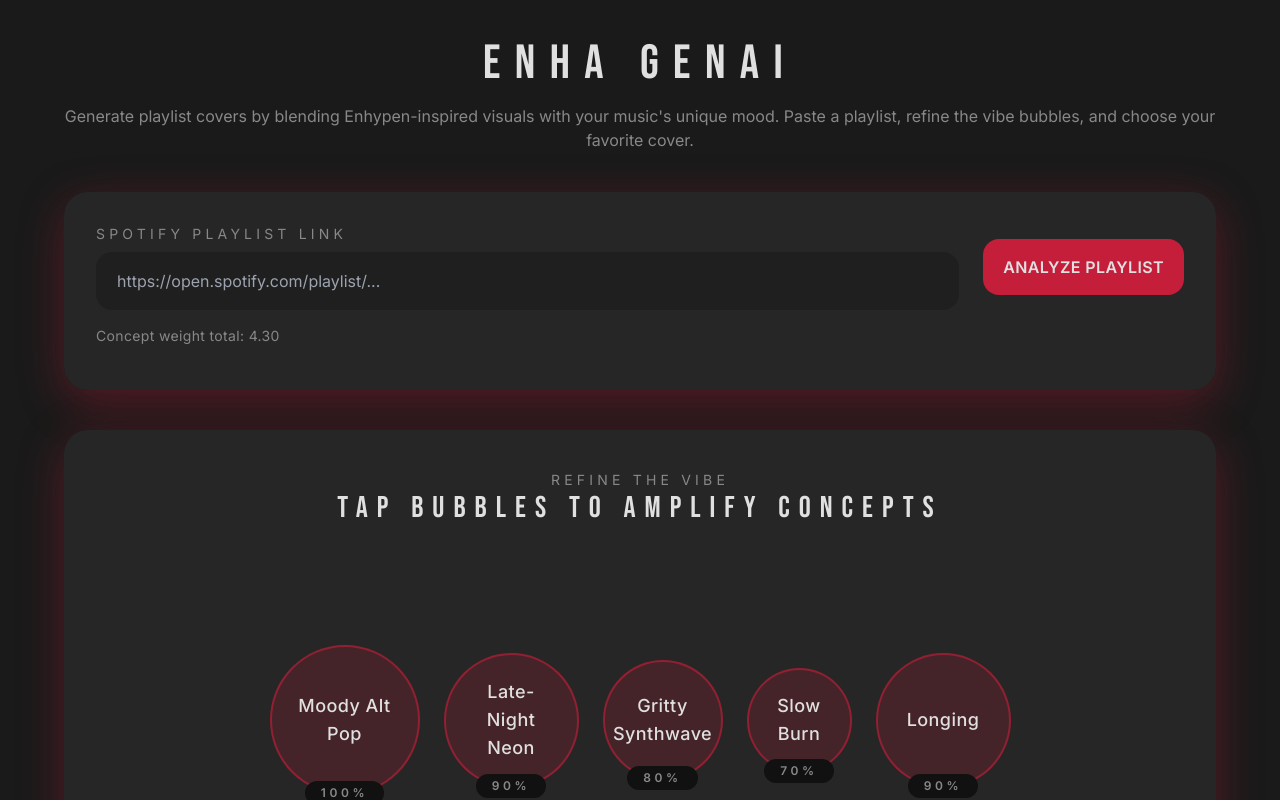
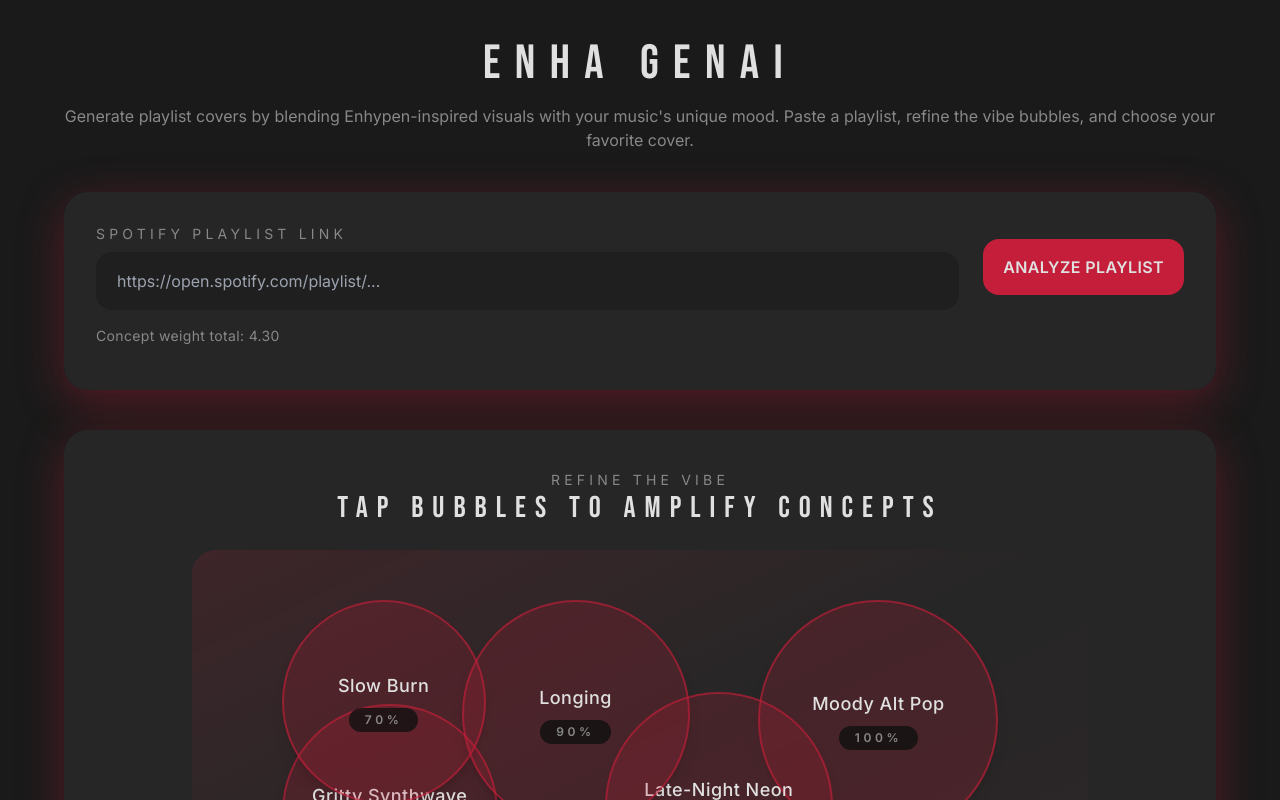
Before and after one commit to ellylai/enha-genai, a React (Create React App) app in the folder node/: page / in a window 1280 px wide. Shown: the top 800 px of the page. Built offline with nearby package versions, Linux system fonts and the light colour scheme.

Commit message:
feat: improve bubble logic

```diff
--- a/node/src/App.js
+++ b/node/src/App.js
@@ -1,4 +1,4 @@
-import { useMemo, useState } from "react";
+import { useEffect, useMemo, useRef, useState } from "react";
 import PlaylistInput from "./components/PlaylistInput";
 import BubbleCanvas from "./components/BubbleCanvas";
 import CoverGallery from "./components/CoverGallery";
@@ -25,26 +25,41 @@ function App() {
   const [errorMessage, setErrorMessage] = useState("");
   const [isLoading, setIsLoading] = useState(false);
 
-  const totalWeight = useMemo(
-    () => bubbleConcepts.reduce((acc, bubble) => acc + bubble.weight, 0),
+  const conceptOverrides = useMemo(
+    () => bubbleConcepts.map(({ label, weight }) => ({ label, weight })),
     [bubbleConcepts],
   );
 
-  const handleAdjustBubble = (id, weight) => {
+  const bubbleTuples = useMemo(
+    () => conceptOverrides.map(({ label, weight }) => [label, weight]),
+    [conceptOverrides],
+  );
+
+  const conceptOverridesJSON = useMemo(
+    () => JSON.stringify(conceptOverrides, null, 2),
+    [conceptOverrides],
+  );
+
+  const conceptOverridesRef = useRef(conceptOverrides);
+  const conceptOverridesJsonRef = useRef(conceptOverridesJSON);
+
+  useEffect(() => {
+    conceptOverridesRef.current = conceptOverrides;
+    conceptOverridesJsonRef.current = conceptOverridesJSON;
+  }, [conceptOverrides, conceptOverridesJSON]);
+
+  const totalWeight = useMemo(
+    () => conceptOverrides.reduce((acc, item) => acc + item.weight, 0),
+    [conceptOverrides],
+  );
+
+  const handleAdjustBubble = (label, weight) => {
     setBubbleConcepts((previous) =>
       previous.map((bubble) =>
-        bubble.id === id ? { ...bubble, weight } : bubble,
+        bubble.label === label ? { ...bubble, weight } : bubble,
       ),
     );
   };
-
-  const hydrateBubbleConcepts = (seed = 1) =>
-    INITIAL_BUBBLES.map((bubble, index) => ({
-      ...bubble,
-      weight: parseFloat(
-        (0.8 + ((seed + index) % 3) * 0.15 + Math.random() * 0.1).toFixed(2),
-      ),
-    }));
 
   const handlePlaylistSubmit = async () => {
     if (!playlistLink.trim()) {
@@ -58,16 +73,15 @@ function App() {
     setCovers([]);
 
     try {
-      // Hydrate bubble concepts with random weights
-      setBubbleConcepts(hydrateBubbleConcepts(playlistLink.length));
-
-      // Fetch from Flask backend with proper error handling
       const response = await fetch("http://127.0.0.1:5000/api/generate", {
         method: "POST",
         headers: {
-          "Content-Type": "application/json"
+          "Content-Type": "application/json",
         },
-        body: JSON.stringify({ playlistLink: playlistLink }),
+        body: JSON.stringify({
+          playlistLink,
+          conceptOverrides: conceptOverridesRef.current,
+        }),
       });
 
       console.log("Response data:", response); // Debug log
@@ -93,8 +107,8 @@ function App() {
         const generatedCovers = Array.from({ length: 3 }, (_, index) => ({
           id: `cover-${index + 1}`,
           imageUrl: imageSrc,
-          prompt: `Blend of ${bubbleConcepts
-            .map((bubble) => bubble.label)
+          prompt: `Blend of ${conceptOverridesRef.current
+            .map((item) => item.label)
             .join(", ")}`,
         }));
 
@@ -150,7 +164,7 @@ function App() {
           errorMessage={errorMessage}
         />
 
-        <BubbleCanvas bubbles={bubbleConcepts} onAdjustBubble={handleAdjustBubble} />
+        <BubbleCanvas conceptTuples={bubbleTuples} onAdjustBubble={handleAdjustBubble} />
 
         <CoverGallery covers={covers} onDownloadCover={handleDownloadCover} />
       </div>
--- a/node/src/components/BubbleCanvas.jsx
+++ b/node/src/components/BubbleCanvas.jsx
@@ -1,68 +1,248 @@
+import { useEffect, useLayoutEffect, useMemo, useRef, useState } from "react";
 import PropTypes from "prop-types";
 
-const MIN_WEIGHT = 0.6;
-const MAX_WEIGHT = 1.6;
+const PLACEHOLDER_TUPLES = [
+  ["moody alt pop", 1.0],
+  ["late-night neon", 0.92],
+  ["gritty synthwave", 0.85],
+  ["slow burn", 0.78],
+  ["urban melancholy", 1.05],
+  ["dreamlike haze", 0.88],
+];
+
+const MIN_WEIGHT = 0.5;
+const MAX_WEIGHT = 1.8;
 const WEIGHT_STEP = 0.2;
+const CENTER_PULL = 0.011;
+const DAMPING = 0.94;
+const COLLISION_PADDING = 12;
 
-function BubbleCanvas({ bubbles, onAdjustBubble }) {
-  const handleBubbleClick = (bubble) => {
+const clamp = (value, min, max) => Math.min(Math.max(value, min), max);
+
+const useContainerSize = (ref) => {
+  const [size, setSize] = useState({ width: 640, height: 360 });
+
+  useLayoutEffect(() => {
+    if (!ref.current) {
+      return;
+    }
+
+    const observer = new ResizeObserver((entries) => {
+      entries.forEach((entry) => {
+        const { width, height } = entry.contentRect;
+        if (width && height) {
+          setSize({ width, height });
+        }
+      });
+    });
+
+    observer.observe(ref.current);
+    return () => observer.disconnect();
+  }, [ref]);
+
+  return size;
+};
+
+function createNodes(conceptTuples, size) {
+  const { width, height } = size;
+  const centerX = width / 2;
+  const centerY = height / 2;
+
+  return conceptTuples.map(([label, weight], index) => {
+    const clampedWeight = clamp(weight, MIN_WEIGHT, MAX_WEIGHT);
+    const radius = 60 + clampedWeight * 60;
+
+    return {
+      id: `${label.replace(/\s+/g, "-")}-${index}`,
+      label,
+      weight: clampedWeight,
+      radius,
+      x: centerX + (Math.cos((index / conceptTuples.length) * Math.PI * 2) * width) / 10,
+      y: centerY + (Math.sin((index / conceptTuples.length) * Math.PI * 2) * height) / 10,
+      vx: 0,
+      vy: 0,
+    };
+  });
+}
+
+function BubbleCanvas({ conceptTuples, onAdjustBubble }) {
+  const containerRef = useRef(null);
+  const animationRef = useRef(null);
+  const size = useContainerSize(containerRef);
+
+  const dataTuples = useMemo(
+    () => (conceptTuples && conceptTuples.length ? conceptTuples : PLACEHOLDER_TUPLES),
+    [conceptTuples],
+  );
+
+  const [nodes, setNodes] = useState(() => createNodes(dataTuples, size));
+
+  useEffect(() => {
+    setNodes((prev) => {
+      const existing = new Map(prev.map((node) => [node.label, node]));
+      return createNodes(dataTuples, size).map((node) => {
+        const matched = existing.get(node.label);
+        return matched
+          ? { ...node, x: matched.x, y: matched.y, vx: matched.vx, vy: matched.vy }
+          : node;
+      });
+    });
+  }, [dataTuples, size]);
+
+  useEffect(() => {
+    const simulate = () => {
+      setNodes((prev) => {
+    const next = prev.map((node) => ({ ...node }));
+    const contributions = Array.from({ length: next.length }, () => ({
+      x: 0,
+      y: 0,
+      count: 0,
+    }));
+        const centerX = size.width / 2;
+        const centerY = size.height / 2;
+
+        // Apply forces toward center
+        next.forEach((node) => {
+          const dx = centerX - node.x;
+          const dy = centerY - node.y;
+          node.vx += dx * CENTER_PULL;
+          node.vy += dy * CENTER_PULL;
+        });
+
+        // Resolve collisions
+        for (let i = 0; i < next.length; i += 1) {
+          for (let j = i + 1; j < next.length; j += 1) {
+            const a = next[i];
+            const b = next[j];
+            const dx = b.x - a.x;
+            const dy = b.y - a.y;
+            const distance = Math.sqrt(dx * dx + dy * dy) || 0.001;
+            const minDistance = a.radius + b.radius + COLLISION_PADDING;
+
+            if (distance < minDistance) {
+              const overlap = (minDistance - distance) / distance;
+              const pushX = dx * overlap;
+              const pushY = dy * overlap;
+
+              contributions[i].x -= pushX;
+              contributions[i].y -= pushY;
+              contributions[i].count += 1;
+
+              contributions[j].x += pushX;
+              contributions[j].y += pushY;
+              contributions[j].count += 1;
+            }
+          }
+        }
+
+        // Integrate velocity and apply damping
+        next.forEach((node, index) => {
+          const contribution = contributions[index];
+          if (contribution.count > 0) {
+            node.vx += contribution.x / contribution.count;
+            node.vy += contribution.y / contribution.count;
+          }
+
+          node.vx *= DAMPING;
+          node.vy *= DAMPING;
+          node.x += node.vx;
+          node.y += node.vy;
+
+          // Keep nodes within bounds
+          const paddingX = size.width * 0.1;
+          const paddingY = size.height * 0.12;
+
+          const maxX = size.width - node.radius - paddingX;
+          const maxY = size.height - node.radius - paddingY;
+          const minX = node.radius + paddingX;
+          const minY = node.radius + paddingY;
+
+          if (node.x < minX) {
+            node.x = minX;
+            node.vx = Math.abs(node.vx) * 0.35;
+          } else if (node.x > maxX) {
+            node.x = maxX;
+            node.vx = -Math.abs(node.vx) * 0.35;
+          }
+
+          if (node.y < minY) {
+            node.y = minY;
+            node.vy = Math.abs(node.vy) * 0.35;
+          } else if (node.y > maxY) {
+            node.y = maxY;
+            node.vy = -Math.abs(node.vy) * 0.35;
+          }
+        });
+
+        return next;
+      });
+
+      animationRef.current = requestAnimationFrame(simulate);
+    };
+
+    animationRef.current = requestAnimationFrame(simulate);
+
+    return () => {
+      if (animationRef.current) {
+        cancelAnimationFrame(animationRef.current);
+      }
+    };
+  }, [size]);
+
+  const handleBubbleClick = (node) => {
     const newWeight =
-      bubble.weight + WEIGHT_STEP > MAX_WEIGHT ? MIN_WEIGHT : bubble.weight + WEIGHT_STEP;
-    onAdjustBubble(bubble.id, parseFloat(newWeight.toFixed(2)));
+      node.weight + WEIGHT_STEP > MAX_WEIGHT ? MIN_WEIGHT : node.weight + WEIGHT_STEP;
+    onAdjustBubble?.(node.label, parseFloat(newWeight.toFixed(2)));
   };
 
   return (
     <section className="relative overflow-hidden rounded-3xl bg-surface/70 px-6 py-10 shadow-glow backdrop-blur">
       <header className="mb-6 text-center">
-        <p className="text-sm uppercase tracking-caps text-text-muted">
-          Refine the vibe
-        </p>
+        <p className="text-sm uppercase tracking-caps text-text-muted">Refine the vibe</p>
         <h2 className="text-3xl text-text-light">Tap bubbles to amplify concepts</h2>
       </header>
-      <div className="relative mx-auto flex min-h-[340px] max-w-4xl flex-wrap items-center justify-center gap-6">
-        {bubbles.map((bubble) => {
-          const size = 150 * bubble.weight;
-          return (
+      <div
+        ref={containerRef}
+        className="relative mx-auto h-[420px] max-w-4xl overflow-hidden rounded-3xl bg-gradient-to-br from-primary/15 via-transparent to-primary/5"
+      >
+        {nodes.map((node) => (
           <button
-              key={bubble.id}
+            key={node.id}
             type="button"
-              onClick={() => handleBubbleClick(bubble)}
-              className={`bubble focus-ring group relative flex items-center justify-center rounded-full border-2 border-primary/60 bg-primary/20 text-center text-text-light transition-all duration-200 hover:-translate-y-1 hover:bg-primary/30 focus:outline-none ${
-                bubble.weight >= MAX_WEIGHT - WEIGHT_STEP ? "shadow-glow" : ""
-              }`}
+            onClick={() => handleBubbleClick(node)}
+            className="focus-ring group absolute flex flex-col items-center justify-center rounded-full border-2 border-primary/60 bg-primary/20 text-center text-text-light shadow-lg transition-transform duration-200 hover:-translate-y-3 hover:bg-primary/30 focus:outline-none"
             style={{
-                width: size,
-                height: size,
+              width: node.radius * 2,
+              height: node.radius * 2,
+              left: node.x - node.radius,
+              top: node.y - node.radius,
             }}
           >
             <span className="px-6 text-lg font-medium capitalize tracking-wide">
-                {bubble.label}
+              {node.label}
             </span>
-              <span className="pointer-events-none absolute -bottom-3 rounded-full bg-[#111111] px-4 py-1 text-xs font-semibold uppercase tracking-caps text-text-muted">
-                {Math.round(bubble.weight * 100)}%
+            <span className="pointer-events-none mt-2 rounded-full bg-[#111111]/80 px-4 py-1 text-xs font-semibold uppercase tracking-caps text-text-muted">
+              {Math.round(node.weight * 100)}%
             </span>
           </button>
-          );
-        })}
-        {bubbles.length === 0 && (
-          <p className="text-center text-text-muted">
-            Submit a playlist to surface mood concepts.
-          </p>
-        )}
+        ))}
       </div>
     </section>
   );
 }
 
 BubbleCanvas.propTypes = {
-  bubbles: PropTypes.arrayOf(
-    PropTypes.shape({
-      id: PropTypes.string.isRequired,
-      label: PropTypes.string.isRequired,
-      weight: PropTypes.number.isRequired,
-    }),
+  conceptTuples: PropTypes.arrayOf(
+    PropTypes.arrayOf(
+      PropTypes.oneOfType([PropTypes.string, PropTypes.number]).isRequired,
     ).isRequired,
-  onAdjustBubble: PropTypes.func.isRequired,
+  ),
+  onAdjustBubble: PropTypes.func,
+};
+
+BubbleCanvas.defaultProps = {
+  conceptTuples: undefined,
+  onAdjustBubble: undefined,
 };
 
 export default BubbleCanvas;
```
Also changed, not shown: 2 other files (tests, documents, lock files or other folders). Lines whose indentation alone changed are shown as unchanged.
